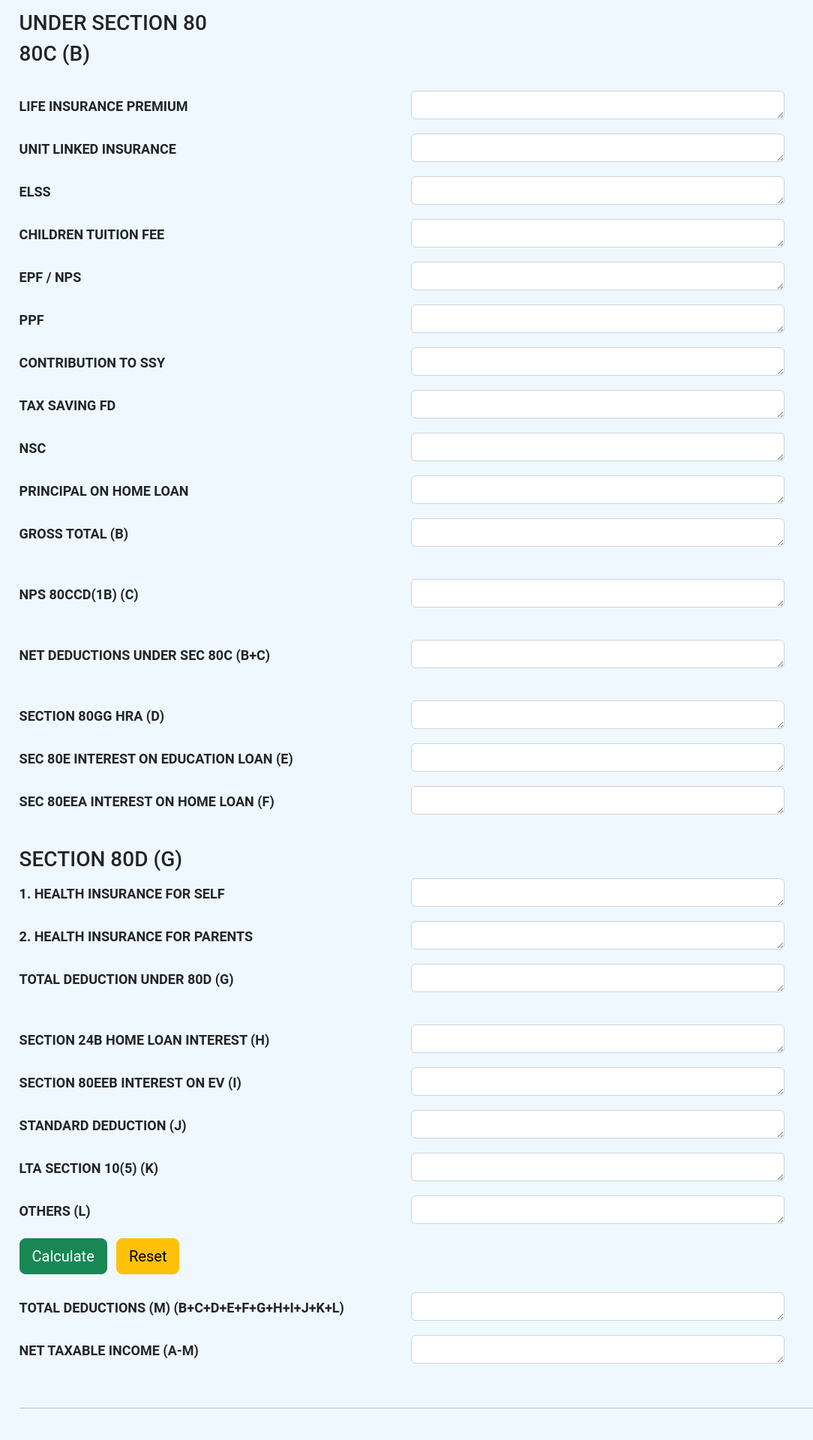
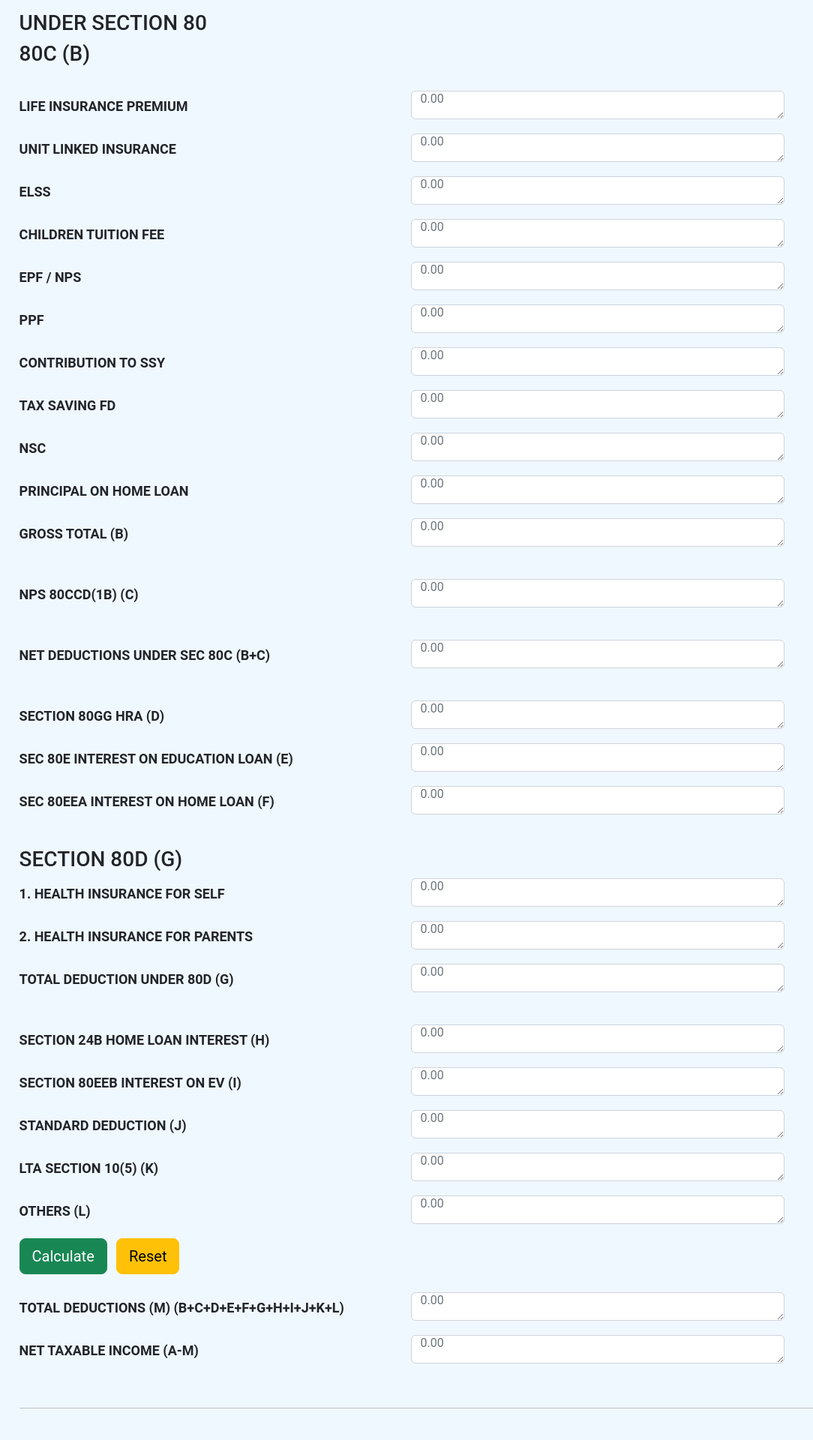
Before and after one commit to santhuvollala-js/income-tax-calculator-2023, a React (Create React App) app: page / in a window 1280 px wide. Shown: the part 580-2500 px from the top of the page at 75% size, without its empty margins (0-1084 px from the left). Built offline with nearby package versions, Linux system fonts and the light colour scheme.

Commit message:
Added Placeholders to textarea fields.

```diff
--- a/src/components/InputForm/InputForm.tsx
+++ b/src/components/InputForm/InputForm.tsx
@@ -8,10 +8,10 @@ interface InputFormProps {}
 const InputForm: FC<InputFormProps> = () => (
   <div className={styles.InputForm} data-testid="InputForm">
     <Form>
-      <InputFormGroup name="NAME" />
-      <InputFormGroup name="AGE" />
-      <InputFormGroup name="PARENTS AGE" />
-      <InputFormGroup name="TOTAL ANNUAL INCOME (A)" />
+      <InputFormGroup name="NAME" placeholderValue=""/>
+      <InputFormGroup name="AGE" placeholderValue=""/>
+      <InputFormGroup name="PARENTS AGE" placeholderValue=""/>
+      <InputFormGroup name="TOTAL ANNUAL INCOME (A)" placeholderValue="0.00"/>
       <br />
       <hr />
       <br />
@@ -19,39 +19,39 @@ const InputForm: FC<InputFormProps> = () => (
       <h3>UNDER SECTION 80</h3>
       <h3>80C (B)</h3>
       <br />
-      <InputFormGroup name="LIFE INSURANCE PREMIUM" />
-      <InputFormGroup name="UNIT LINKED INSURANCE" />
-      <InputFormGroup name="ELSS" />
-      <InputFormGroup name="CHILDREN TUITION FEE" />
-      <InputFormGroup name="EPF / NPS" />
-      <InputFormGroup name="PPF" />
-      <InputFormGroup name="CONTRIBUTION TO SSY" />
-      <InputFormGroup name="TAX SAVING FD" />
-      <InputFormGroup name="NSC" />
-      <InputFormGroup name="PRINCIPAL ON HOME LOAN" />
+      <InputFormGroup name="LIFE INSURANCE PREMIUM" placeholderValue="0.00"/>
+      <InputFormGroup name="UNIT LINKED INSURANCE" placeholderValue="0.00"/>
+      <InputFormGroup name="ELSS" placeholderValue="0.00"/>
+      <InputFormGroup name="CHILDREN TUITION FEE" placeholderValue="0.00"/>
+      <InputFormGroup name="EPF / NPS" placeholderValue="0.00"/>
+      <InputFormGroup name="PPF" placeholderValue="0.00"/>
+      <InputFormGroup name="CONTRIBUTION TO SSY" placeholderValue="0.00"/>
+      <InputFormGroup name="TAX SAVING FD" placeholderValue="0.00"/>
+      <InputFormGroup name="NSC" placeholderValue="0.00"/>
+      <InputFormGroup name="PRINCIPAL ON HOME LOAN" placeholderValue="0.00"/>
       {/* RESULT */}
-      <InputFormGroup name="GROSS TOTAL  (B)" />
+      <InputFormGroup name="GROSS TOTAL  (B)" placeholderValue="0.00"/>
       <br />
-      <InputFormGroup name="NPS 80CCD(1B)  (C)" />
+      <InputFormGroup name="NPS 80CCD(1B)  (C)" placeholderValue="0.00"/>
       <br />
       {/* RESULT */}
-      <InputFormGroup name="NET DEDUCTIONS UNDER SEC 80C (B+C)" />
+      <InputFormGroup name="NET DEDUCTIONS UNDER SEC 80C (B+C)" placeholderValue="0.00"/>
       <br />
-      <InputFormGroup name="SECTION 80GG HRA  (D)" />
-      <InputFormGroup name="SEC 80E INTEREST ON EDUCATION LOAN  (E)" />
-      <InputFormGroup name="SEC 80EEA INTEREST ON HOME LOAN  (F)" />
+      <InputFormGroup name="SECTION 80GG HRA  (D)" placeholderValue="0.00"/>
+      <InputFormGroup name="SEC 80E INTEREST ON EDUCATION LOAN  (E)" placeholderValue="0.00"/>
+      <InputFormGroup name="SEC 80EEA INTEREST ON HOME LOAN  (F)" placeholderValue="0.00"/>
       <br />
       <h3>SECTION 80D (G)</h3>
-      <InputFormGroup name="1. HEALTH INSURANCE FOR SELF" />
-      <InputFormGroup name="2. HEALTH INSURANCE FOR PARENTS" />
+      <InputFormGroup name="1. HEALTH INSURANCE FOR SELF" placeholderValue="0.00"/>
+      <InputFormGroup name="2. HEALTH INSURANCE FOR PARENTS" placeholderValue="0.00"/>
       {/* RESULT */}
-      <InputFormGroup name="TOTAL DEDUCTION UNDER 80D  (G)" />
+      <InputFormGroup name="TOTAL DEDUCTION UNDER 80D  (G)" placeholderValue="0.00"/>
       <br />
-      <InputFormGroup name="SECTION 24B HOME LOAN INTEREST  (H)" />
-      <InputFormGroup name="SECTION 80EEB INTEREST ON EV  (I)" />
-      <InputFormGroup name="STANDARD DEDUCTION  (J)" />
-      <InputFormGroup name="LTA  SECTION 10(5)  (K)" />
-      <InputFormGroup name="OTHERS  (L)" />
+      <InputFormGroup name="SECTION 24B HOME LOAN INTEREST  (H)" placeholderValue="0.00"/>
+      <InputFormGroup name="SECTION 80EEB INTEREST ON EV  (I)" placeholderValue="0.00"/>
+      <InputFormGroup name="STANDARD DEDUCTION  (J)" placeholderValue="0.00"/>
+      <InputFormGroup name="LTA  SECTION 10(5)  (K)" placeholderValue="0.00"/>
+      <InputFormGroup name="OTHERS  (L)" placeholderValue="0.00"/>
       <Button color="success" size="lg">
         Calculate
       </Button>
@@ -61,9 +61,9 @@ const InputForm: FC<InputFormProps> = () => (
       <br />
       <br />
       {/* RESULT */}
-      <InputFormGroup name="TOTAL DEDUCTIONS (M) (B+C+D+E+F+G+H+I+J+K+L)" />
+      <InputFormGroup name="TOTAL DEDUCTIONS (M) (B+C+D+E+F+G+H+I+J+K+L)" placeholderValue="0.00"/>
       {/* RESULT */}
-      <InputFormGroup name="NET TAXABLE INCOME  (A-M)" />
+      <InputFormGroup name="NET TAXABLE INCOME  (A-M)" placeholderValue="0.00"/>
     </Form>
     <br />
     <hr />
--- a/src/components/InputFormGroup/InputFormGroup.tsx
+++ b/src/components/InputFormGroup/InputFormGroup.tsx
@@ -3,17 +3,18 @@ import styles from "./InputFormGroup.module.scss";
 import { FormGroup, Label, Col, Input } from "reactstrap";
 
 interface InputFormGroupProps {
-  name: string;
+  name: string,
+  placeholderValue: string
 }
 
-const InputFormGroup: FC<InputFormGroupProps> = ({name}) => (
+const InputFormGroup: FC<InputFormGroupProps> = ({name, placeholderValue}) => (
   <div className={styles.InputFormGroup} data-testid="InputFormGroup">
     <FormGroup row>
       <Label for="exampleText" sm={5}>
         {name}
       </Label>
       <Col sm={5}>
-        <Input id="exampleText" name="text" type="textarea" />
+        <Input id="exampleText" name="text" type="textarea" placeholder={placeholderValue}/>
       </Col>
     </FormGroup>
   </div>
```
Also changed, not shown: 2 other files (tests, documents, lock files or other folders).
